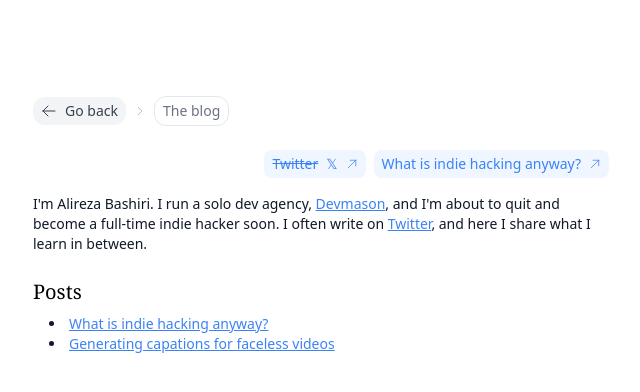
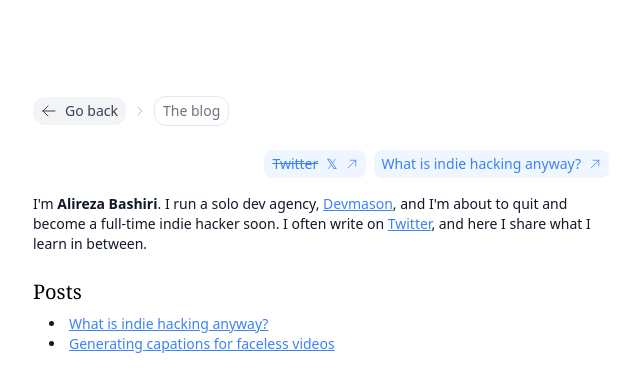
Before and after one commit to al3rez/blog-template, a Jekyll site: the page built from index.md, in a window 1280 px wide. Shown: the top 392 px of the page, without its empty margins (319-959 px from the left). Built offline with Jekyll 4.4.1, drawn with Linux system fonts in a browser that asks for light colours; nearby versions of some CDN libraries.

```diff
--- a/index.md
+++ b/index.md
@@ -88,7 +88,7 @@
         ></path></svg
     ></a>
   </div>
-    <p>I'm Alireza Bashiri. I run a solo dev agency, <a class="text-black" href="https://devmason.io" target="_blank">Devmason</a>, and I'm about to quit and become a full-time indie hacker soon. I often write on <a class="text-black" href="https://x.com/al3rez" target="_blank">Twitter</a>, and here I share what I learn in between.    </p>
+    <p>I'm <span class="font-bold">Alireza Bashiri</span>. I run a solo dev agency, <a class="text-black" href="https://devmason.io" target="_blank">Devmason</a>, and I'm about to quit and become a full-time indie hacker soon. I often write on <a class="text-black" href="https://x.com/al3rez" target="_blank">Twitter</a>, and here I share what I learn in between.    </p>
     <h2>Posts</h2>
     <ul>
       {% for post in site.posts %}
```
